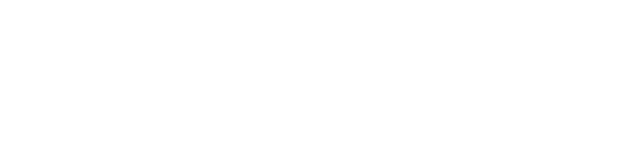
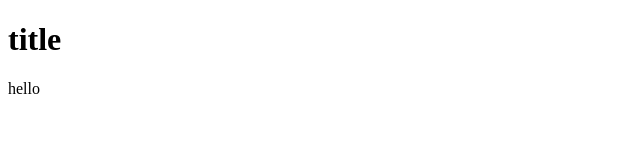
Before and after one commit to jacky637006/jacky637006, a plain HTML site: page index.html in a window 1280 px wide. Shown: the whole page, without its empty margins (0-640 px from the left). Drawn offline with Linux system fonts and the light colour scheme.

Commit message:
加入標題

```diff
--- a/index.html
+++ b/index.html
@@ -6,6 +6,7 @@
     <title>Document</title>
 </head>
 <body>
-
+    <h1>title</h1>
+    <p>hello</p>
 </body>
 </html>
```
